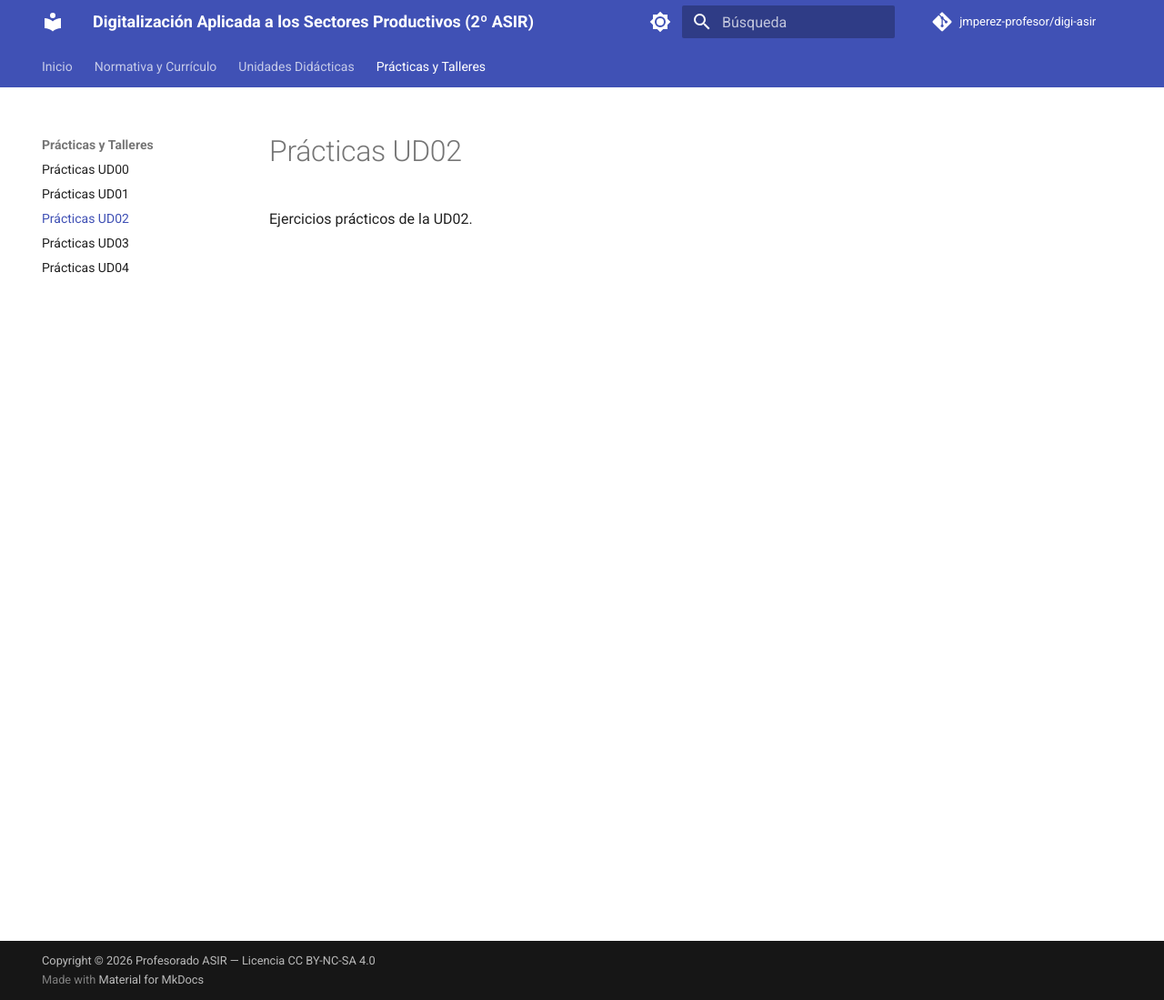
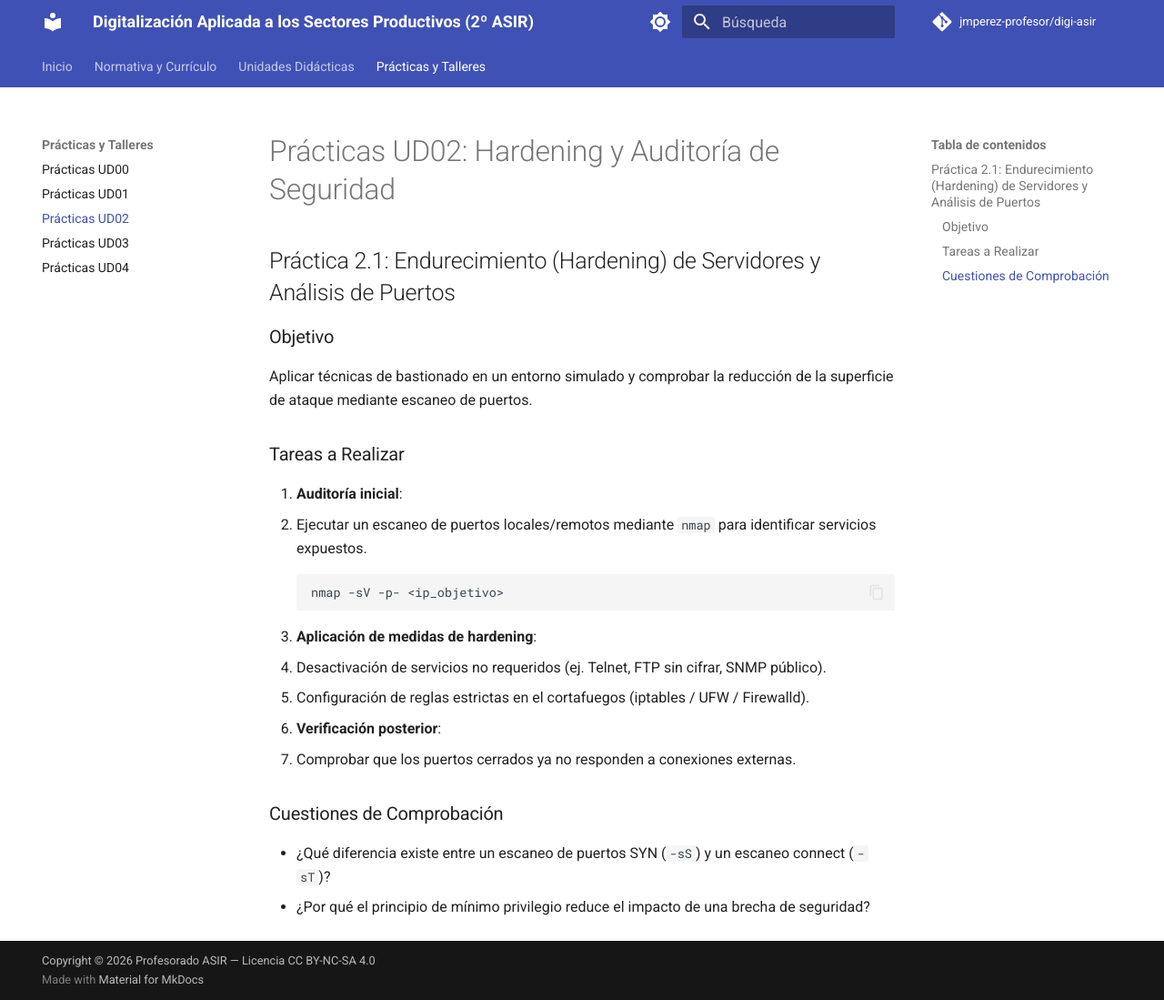
Before and after one commit to jmperez-profesor/digi-asir, an MkDocs documentation site: the page built from docs/practicas/UD02/index.md, in a window 1280 px wide and 1099 px high. Shown: the whole window at 91% size. Built offline with MkDocs 1.6.1 and Material for MkDocs 9.7.7, drawn with Linux system fonts in a browser that asks for light colours; comment, search, counter and statistics services are not loaded.

Commit message:
feat(S6): desarrollado contenido teórico y práctico de la UD02 (Ciberseguridad Básica)

````diff
--- a/docs/practicas/UD02/index.md
+++ b/docs/practicas/UD02/index.md
@@ -1,2 +1,22 @@
-# Prácticas UD02
-Ejercicios prácticos de la UD02.
+# Prácticas UD02: Hardening y Auditoría de Seguridad
+
+## Práctica 2.1: Endurecimiento (Hardening) de Servidores y Análisis de Puertos
+
+### Objetivo
+Aplicar técnicas de bastionado en un entorno simulado y comprobar la reducción de la superficie de ataque mediante escaneo de puertos.
+
+### Tareas a Realizar
+1. **Auditoría inicial**:
+   - Ejecutar un escaneo de puertos locales/remotos mediante `nmap` para identificar servicios expuestos.
+   ```bash
+   nmap -sV -p- <ip_objetivo>
+   ```
+2. **Aplicación de medidas de hardening**:
+   - Desactivación de servicios no requeridos (ej. Telnet, FTP sin cifrar, SNMP público).
+   - Configuración de reglas estrictas en el cortafuegos (iptables / UFW / Firewalld).
+3. **Verificación posterior**:
+   - Comprobar que los puertos cerrados ya no responden a conexiones externas.
+
+### Cuestiones de Comprobación
+- ¿Qué diferencia existe entre un escaneo de puertos SYN (`-sS`) y un escaneo connect (`-sT`)?
+- ¿Por qué el principio de mínimo privilegio reduce el impacto de una brecha de seguridad?
````
Also changed, not shown: AGENTS.md (+3 -2 lines), docs/UD02/index.md (+18 -2 lines).
